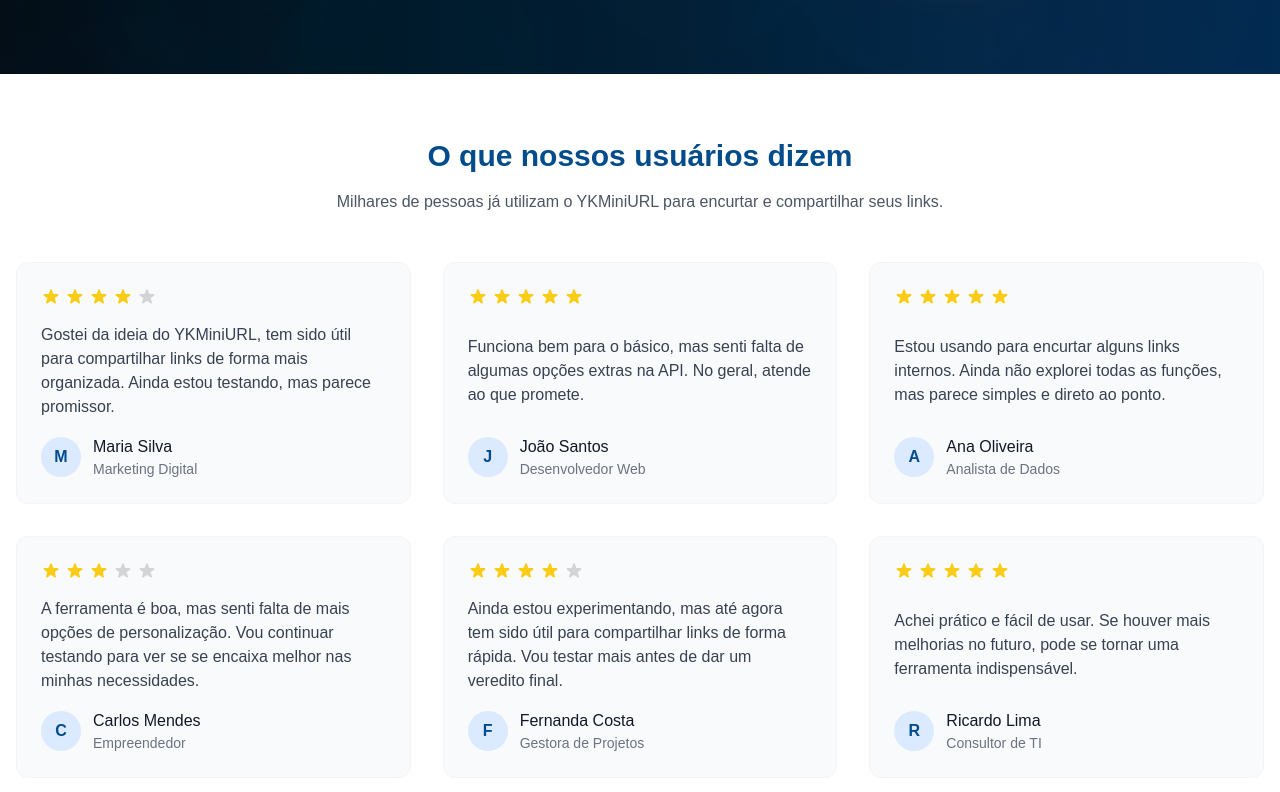
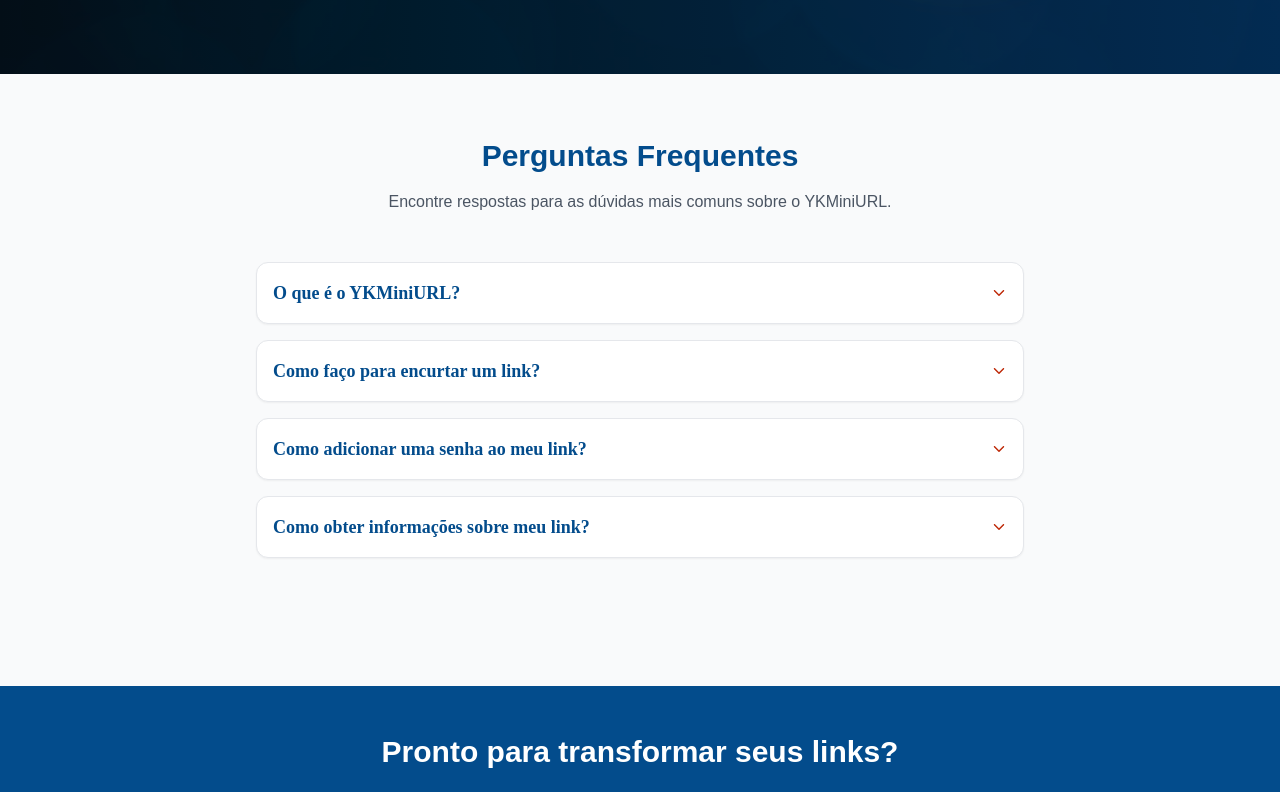
Before and after one commit to Dannick10/frontend-ykminiurl, a Next.js app: page / in a window 1280 px wide. Shown: the part 2500-3292 px from the top of the page. Built offline with nearby package versions, Linux system fonts and the light colour scheme.

Commit message:
feat/remove clients

```diff
--- a/src/app/page.tsx
+++ b/src/app/page.tsx
@@ -53,51 +53,6 @@
     Setmsg,
     setMessage,
   } = useShortLink();
-
-  const clients: client[] = [
-    {
-      rating: 4,
-      name: "Maria Silva",
-      feedback:
-        "Gostei da ideia do YKMiniURL, tem sido útil para compartilhar links de forma mais organizada. Ainda estou testando, mas parece promissor.",
-      department: "Marketing Digital",
-    },
-    {
-      rating: 5,
-      name: "João Santos",
-      feedback:
-        "Funciona bem para o básico, mas senti falta de algumas opções extras na API. No geral, atende ao que promete.",
-      department: "Desenvolvedor Web",
-    },
-    {
-      rating: 5,
-      name: "Ana Oliveira",
-      feedback:
-        "Estou usando para encurtar alguns links internos. Ainda não explorei todas as funções, mas parece simples e direto ao ponto.",
-      department: "Analista de Dados",
-    },
-    {
-      rating: 3,
-      name: "Carlos Mendes",
-      feedback:
-        "A ferramenta é boa, mas senti falta de mais opções de personalização. Vou continuar testando para ver se se encaixa melhor nas minhas necessidades.",
-      department: "Empreendedor",
-    },
-    {
-      rating: 4,
-      name: "Fernanda Costa",
-      feedback:
-        "Ainda estou experimentando, mas até agora tem sido útil para compartilhar links de forma rápida. Vou testar mais antes de dar um veredito final.",
-      department: "Gestora de Projetos",
-    },
-    {
-      rating: 5,
-      name: "Ricardo Lima",
-      feedback:
-        "Achei prático e fácil de usar. Se houver mais melhorias no futuro, pode se tornar uma ferramenta indispensável.",
-      department: "Consultor de TI",
-    },
-  ];
 
   const FAQdata: { title: string; subtitle: string }[] = [
     {
@@ -463,66 +418,6 @@
         </div>
       </section>
 
-      {/* Testimonials Section */}
-      <section className="py-16 bg-white">
-        <div className="container mx-auto px-4">
-          <div className="text-center mb-12">
-            <h2 className="text-3xl font-bold text-[#034C8C] mb-4">
-              O que nossos usuários dizem
-            </h2>
-            <p className="text-gray-600 max-w-2xl mx-auto">
-              Milhares de pessoas já utilizam o YKMiniURL para encurtar e
-              compartilhar seus links.
-            </p>
-          </div>
-
-          <div className="grid grid-cols-1 md:grid-cols-3 gap-8">
-            {clients.map((client, index) => (
-              <div
-                className="bg-gray-50 p-6 rounded-xl border border-gray-100 flex flex-col justify-between"
-                key={index}
-              >
-                <div className="flex items-center gap-1 mb-4">
-                  {Array.from({ length: client.rating }).map((_, index) => (
-                    <svg
-                      key={index}
-                      className="w-5 h-5 text-yellow-400"
-                      fill="currentColor"
-                      viewBox="0 0 20 20"
-                    >
-                      <path d="M9.049 2.927c.3-.921 1.603-.921 1.902 0l1.07 3.292a1 1 0 00.95.69h3.462c.969 0 1.371 1.24.588 1.81l-2.8 2.034a1 1 0 00-.364 1.118l1.07 3.292c.3.921-.755 1.688-1.54 1.118l-2.8-2.034a1 1 0 00-1.175 0l-2.8 2.034c-.784.57-1.838-.197-1.539-1.118l1.07-3.292a1 1 0 00-.364-1.118l-2.8-2.034c-.783-.57-.38-1.81.588-1.81h3.461a1 1 0 00.951-.69l1.07-3.292z"></path>
-                    </svg>
-                  ))}
-
-                  {Array.from({ length: 5 - client.rating }).map((_, index) => (
-                    <svg
-                      key={index}
-                      className="w-5 h-5 text-zinc-300"
-                      fill="currentColor"
-                      viewBox="0 0 20 20"
-                    >
-                      <path d="M9.049 2.927c.3-.921 1.603-.921 1.902 0l1.07 3.292a1 1 0 00.95.69h3.462c.969 0 1.371 1.24.588 1.81l-2.8 2.034a1 1 0 00-.364 1.118l1.07 3.292c.3.921-.755 1.688-1.54 1.118l-2.8-2.034a1 1 0 00-1.175 0l-2.8 2.034c-.784.57-1.838-.197-1.539-1.118l1.07-3.292a1 1 0 00-.364-1.118l-2.8-2.034c-.783-.57-.38-1.81.588-1.81h3.461a1 1 0 00.951-.69l1.07-3.292z"></path>
-                    </svg>
-                  ))}
-                </div>
-                <div>
-                  <p className="text-gray-700 mb-4">{client.feedback}</p>
-                </div>
-                <div className="flex items-center gap-3">
-                  <div className="w-10 h-10 bg-blue-100 rounded-full flex items-center justify-center text-[#034C8C] font-bold">
-                    {client.name.split("")[0]}
-                  </div>
-                  <div>
-                    <p className="font-medium text-gray-900">{client.name}</p>
-                    <p className="text-sm text-gray-500">{client.department}</p>
-                  </div>
-                </div>
-              </div>
-            ))}
-          </div>
-        </div>
-      </section>
-
       {/* FAQ Section */}
       <section className="py-16 bg-gray-50">
         <div className="container mx-auto px-4">
```
Also changed, not shown: public/ads.txt (added).
